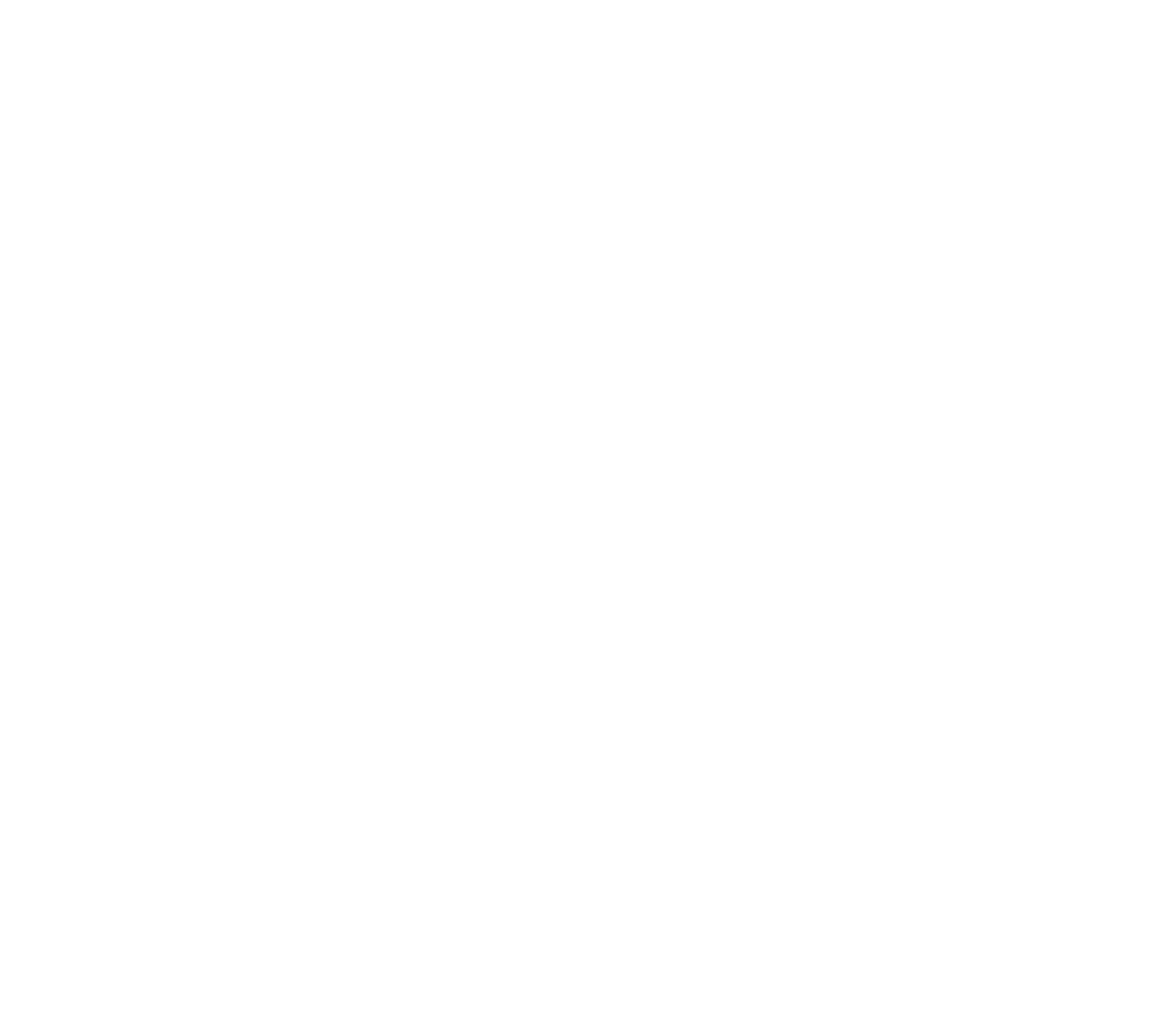
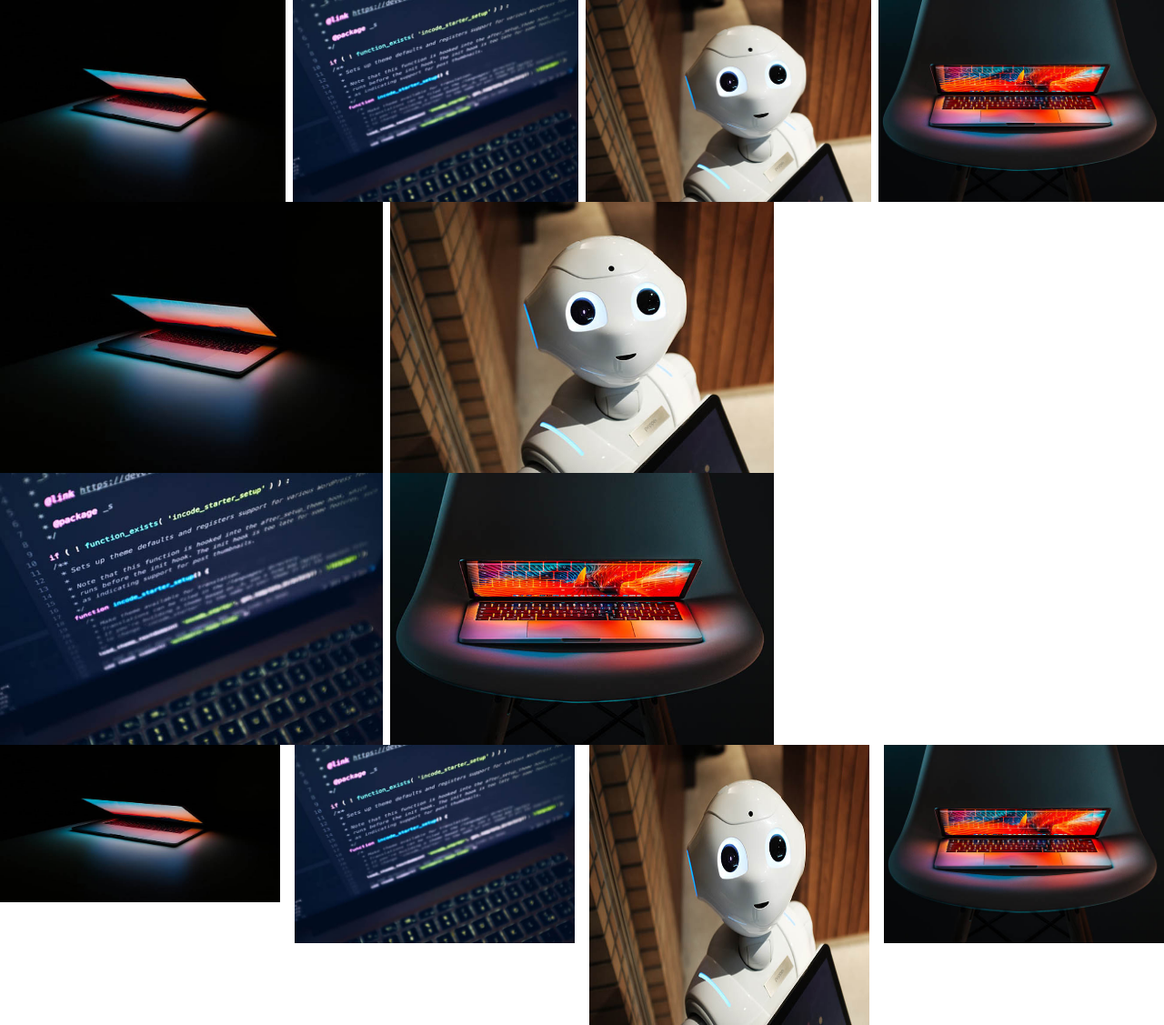
Before and after one commit to Cyjin-jani/tailwindCssBasic, a plain HTML site: page 12-columns/index.html in a window 1280 px wide. Shown: the whole page at 91% size. Before the commit the page ends 800 px from the top, so only its background shows below. Drawn offline with nearby package versions, Linux system fonts and the light colour scheme.

Commit message:
feat. breackpoints and columns

```diff
--- a/12-columns/index.html
+++ b/12-columns/index.html
@@ -9,8 +9,27 @@
   </head>
   <body>
     <!-- Columns -->
+    <div class="columns-4 gap-2">
+      <img class="w-full" src="../assets/img/img1.jpg" alt="" />
+      <img class="w-full" src="../assets/img/img2.jpg" alt="" />
+      <img class="w-full" src="../assets/img/img3.jpg" alt="" />
+      <img class="w-full" src="../assets/img/img4.jpg" alt="" />
+    </div>
+
+    <div class="columns-xs gap-2">
+      <img class="w-full" src="../assets/img/img1.jpg" alt="" />
+      <img class="w-full" src="../assets/img/img2.jpg" alt="" />
+      <img class="w-full" src="../assets/img/img3.jpg" alt="" />
+      <img class="w-full" src="../assets/img/img4.jpg" alt="" />
+    </div>
 
     <!-- Aspect Ratio -->
+    <div class="columns-4">
+      <img class="w-full aspect-video" src="../assets/img/img1.jpg" alt="" />
+      <img class="w-full" src="../assets/img/img2.jpg" alt="" />
+      <img class="w-full aspect-square" src="../assets/img/img3.jpg" alt="" />
+      <img class="w-full" src="../assets/img/img4.jpg" alt="" />
+    </div>
   </body>
 </html>
 
```
Also changed, not shown: 11-breakpoints/index.html (+13 -1 lines).
